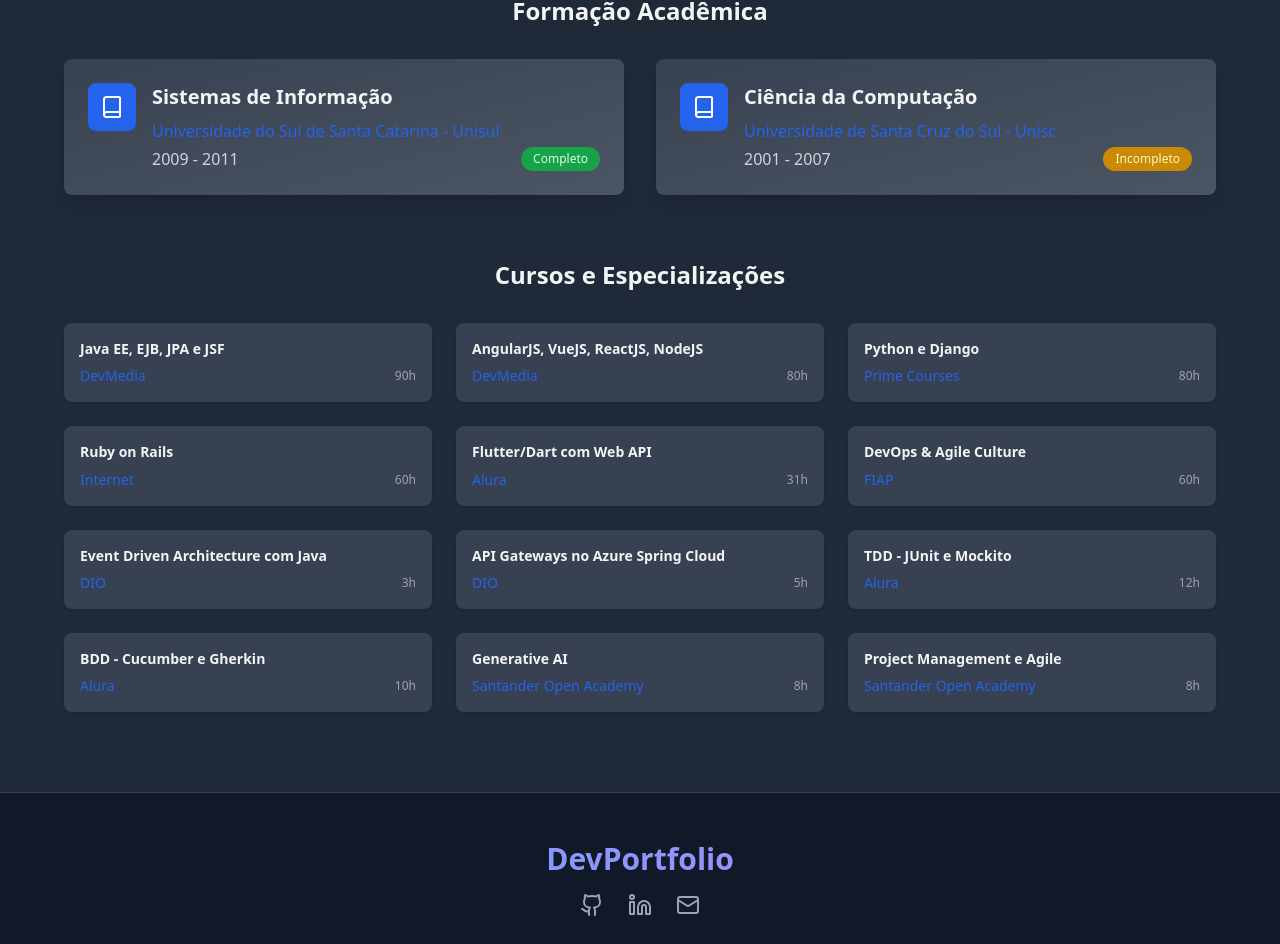
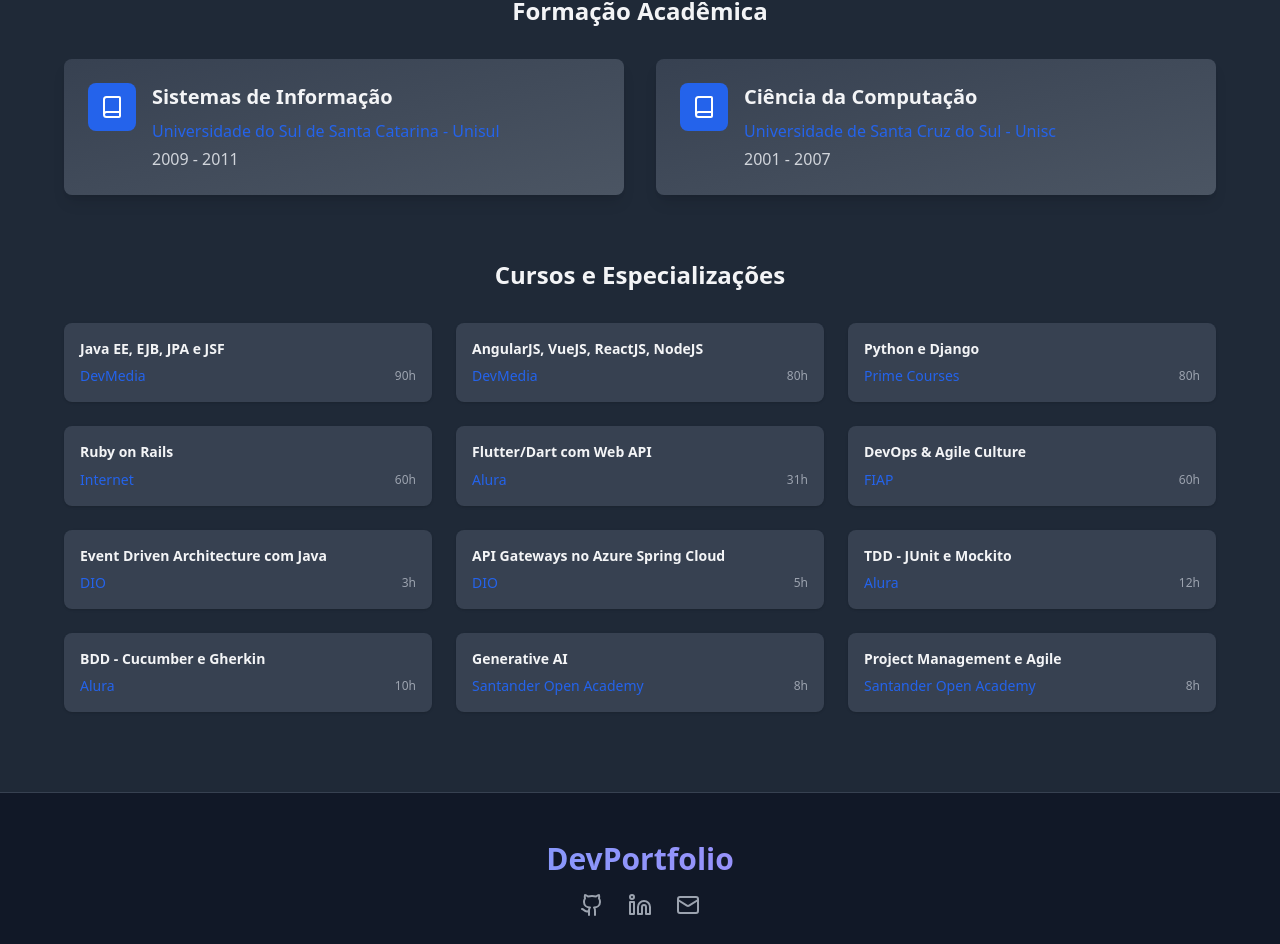
Before and after one commit to danilomeneghel/portfolio, a React (Vite) app: page / in a window 1280 px wide. Shown: the part 6311-7255 px from the top of the page. Built offline with nearby package versions, Linux system fonts and the light colour scheme.

Commit message:
Remove status tags from education section
Removes the "Completo" and "Incompleto" tags from the academic education section in the Education component.

```diff
--- a/src/components/Education.tsx
+++ b/src/components/Education.tsx
@@ -6,14 +6,12 @@ const Education = () => {
     {
       title: "Sistemas de Informação",
       institution: "Universidade do Sul de Santa Catarina - Unisul",
-      period: "2009 - 2011",
-      status: "Completo"
+      period: "2009 - 2011"
     },
     {
       title: "Ciência da Computação",
       institution: "Universidade de Santa Cruz do Sul - Unisc",
-      period: "2001 - 2007",
-      status: "Incompleto"
+      period: "2001 - 2007"
     }
   ];
 
@@ -57,16 +55,7 @@ const Education = () => {
                     <div className="flex-1">
                       <h4 className="text-xl font-bold text-gray-100 mb-2">{edu.title}</h4>
                       <p className="text-primary font-medium mb-1">{edu.institution}</p>
-                      <div className="flex justify-between items-center">
-                        <span className="text-gray-300">{edu.period}</span>
-                        <span className={`px-3 py-1 text-xs rounded-full font-medium ${
-                          edu.status === 'Completo'
-                            ? 'bg-green-600 text-green-100'
-                            : 'bg-yellow-600 text-yellow-100'
-                        }`}>
-                          {edu.status}
-                        </span>
-                      </div>
+                      <span className="text-gray-300">{edu.period}</span>
                     </div>
                   </div>
                 </div>
```
